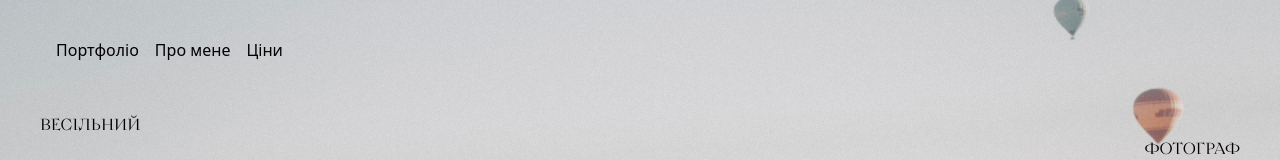
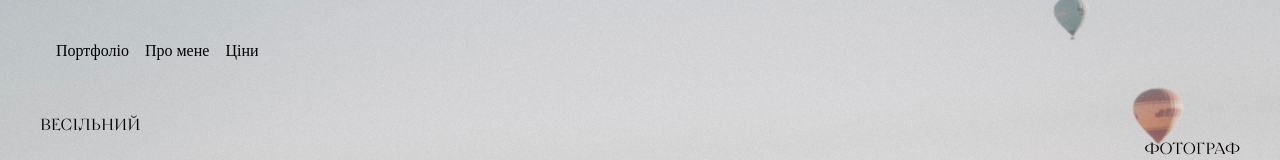
Before and after one commit to omell22/wedding, a Vue app: page / in a window 1280 px wide. Shown: the top 160 px of the page. Built offline with nearby package versions, Linux system fonts and the light colour scheme.

Commit message:
add navigation

```diff
--- a/src/components/Header.vue
+++ b/src/components/Header.vue
@@ -3,7 +3,9 @@
     <div class="container flex">
       <nav class="flex items-center fixed top-0 z-50 min-w-full">
         <ul>
-          <li v-for="{ text, index } in menuItems" :key="index">{{ text }}</li>
+          <li v-for="{ text, index, href } in menuItems" :key="index">
+            <a :href="href">{{ text }}</a>
+          </li>
         </ul>
       </nav>
     </div>
@@ -15,9 +17,9 @@ export default {
   data() {
     return {
       menuItems: [
-        { id: 1, text: "Портфоліо" },
-        { id: 2, text: "Про мене" },
-        { id: 3, text: "Ціни" },
+        { id: 1, text: "Портфоліо", href: "#porfolio" },
+        { id: 2, text: "Про мене", href: "#about" },
+        { id: 3, text: "Ціни", href: "#prices" },
       ],
     };
   },
--- a/src/components/section/about.vue
+++ b/src/components/section/about.vue
@@ -1,5 +1,5 @@
 <template>
-  <section class="relative sm:mt-10">
+  <section class="relative sm:mt-10" id="about">
     <div class="wrapper relative section-wrapper sm:hidden lg:block">
       <div class="container">
         <h2 class="sm:text-center lg:text-left">Про мене</h2>
--- a/src/components/section/porfolio.vue
+++ b/src/components/section/porfolio.vue
@@ -1,5 +1,5 @@
 <template>
-  <section class="text-center sm:pb-24 md:pb-12">
+  <section id="portfolio" class="text-center sm:pb-24 md:pb-12">
     <h2 class="text-center sm:mb-8 md:mb-18 lg:mb-20">Портфоліо</h2>
     <div class="inline-block px-10 container navigation-controls">
       <div class="container px-0 slider">
--- a/src/components/section/prices.vue
+++ b/src/components/section/prices.vue
@@ -1,5 +1,6 @@
 <template>
   <section
+    id="prices"
     class="flex mt-7 sm:flex-col md:flex-row relative sm:pt-14 md:pt-16 lg:pt-28"
   >
     <img
```
